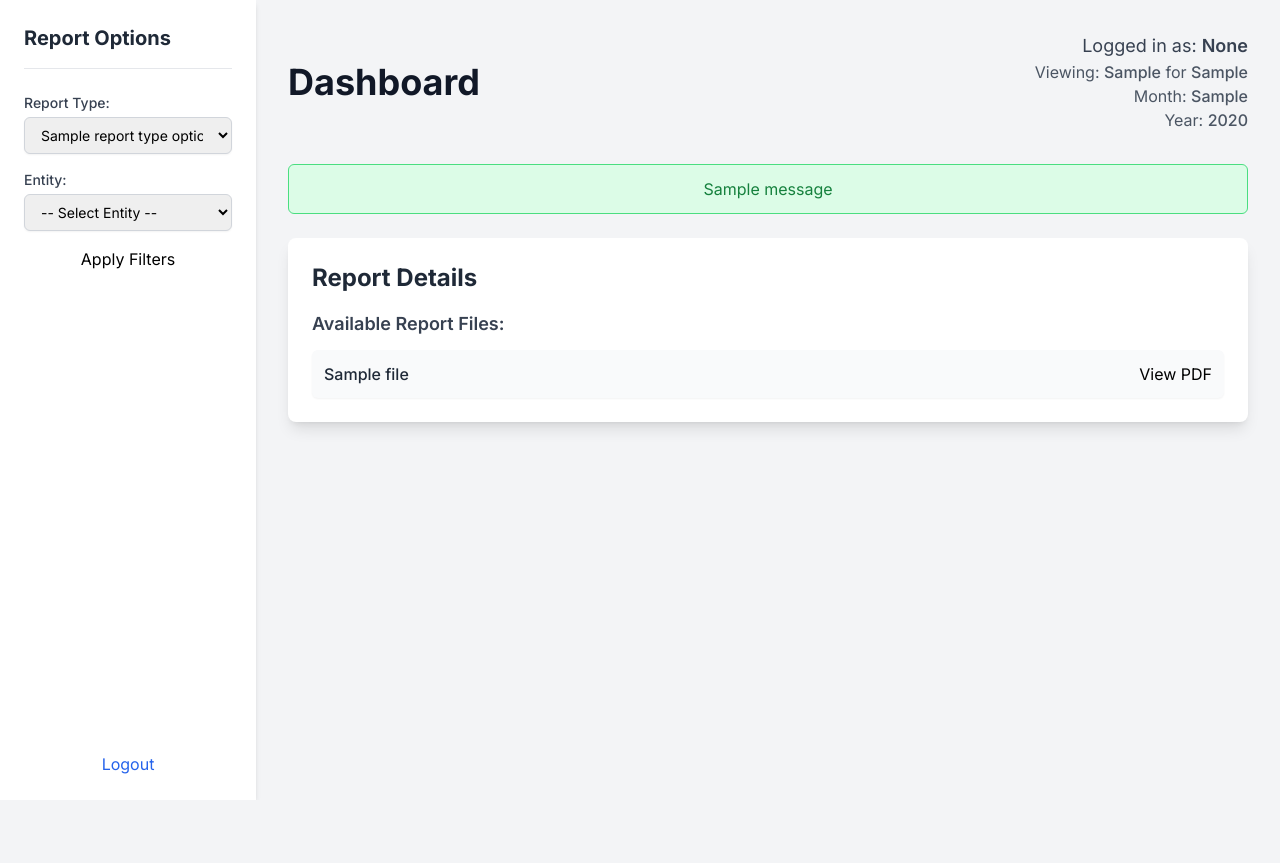
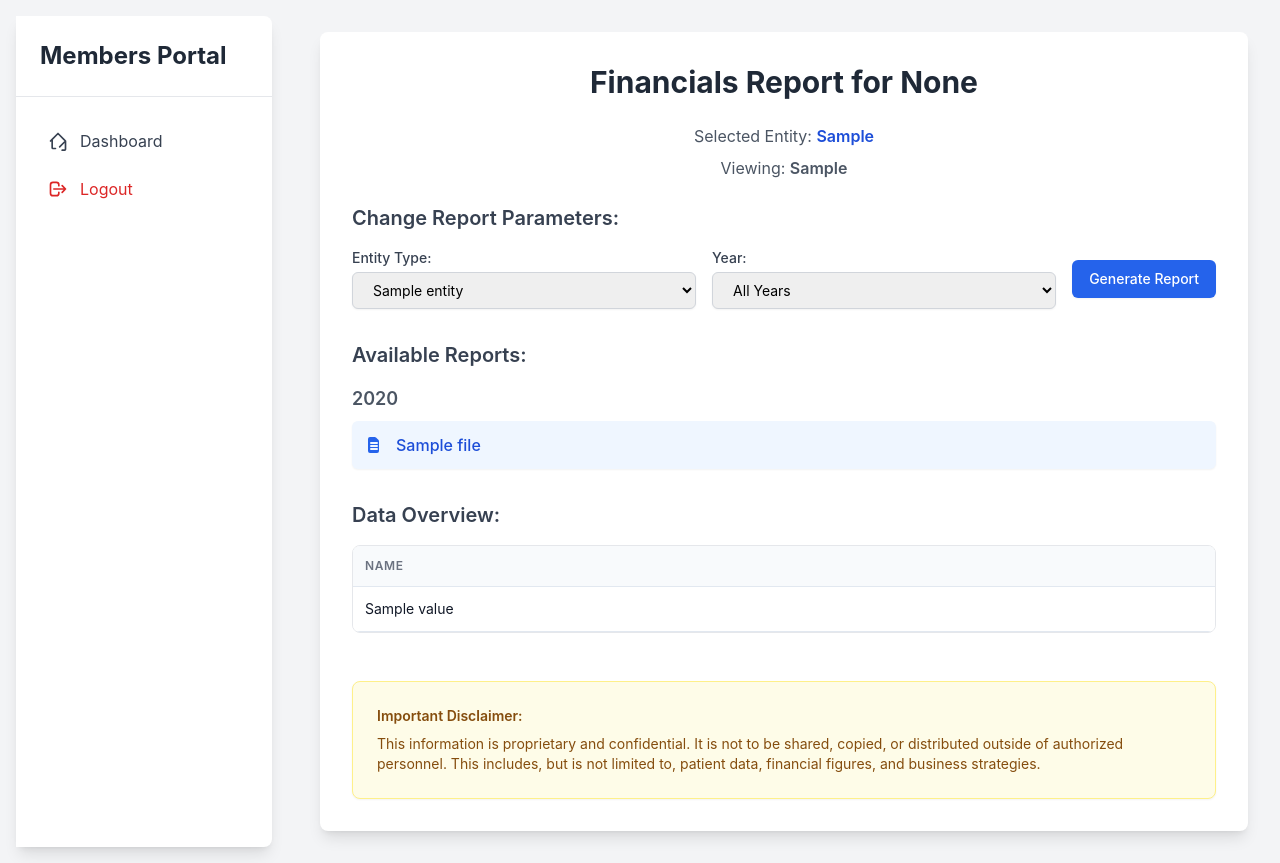
Before and after one commit to drsdass/Members_portal, a Flask app: template templates/dashboard.html in a window 1280 px wide. Before the commit the page ends 774 px from the top, so only its background shows below. Run offline with Flask 3, Linux system fonts and the light colour scheme; the template is opened without the code that fills it: most values are stand-ins (such as "Sample title", 1, 10 or a date in 2020); one stand-in notice (Sample message) is shown; parts of the project's set-up code (start-up, migrations or seed data) failed here and were passed over; some libraries are stand-ins or nearby versions.

Commit message:
Update dashboard.html

```diff
--- a/templates/dashboard.html
+++ b/templates/dashboard.html
@@ -3,160 +3,99 @@
 <head>
     <meta charset="UTF-8">
     <meta name="viewport" content="width=device-width, initial-scale=1.0">
-    <title>Dashboard - {{ session['username'] }}</title>
+    <title>Dashboard - Financials</title>
     <script src="https://cdn.tailwindcss.com"></script>
-    <link href="https://fonts.googleapis.com/css2?family=Inter:wght@300;400;500;600;700&display=swap" rel="stylesheet">
     <style>
         body { font-family: 'Inter', sans-serif; }
-        /* Custom styles for tables */
-        th, td {
-            padding: 12px 15px;
-            text-align: left;
-            border-bottom: 1px solid #e2e8f0; /* gray-200 */
-        }
-        th {
-            background-color: #f8fafc; /* gray-50 */
-            font-weight: 600; /* semi-bold */
-            color: #4a5568; /* gray-700 */
-            text-transform: uppercase;
-            font-size: 0.875rem; /* text-sm */
-        }
-        tr:hover {
-            background-color: #f0f4f8; /* blue-50 */
-        }
-        .btn {
-            @apply px-4 py-2 rounded-md font-medium text-sm;
-        }
-        .btn-primary {
-            @apply bg-blue-600 text-white hover:bg-blue-700 focus:outline-none focus:ring-2 focus:ring-offset-2 focus:ring-blue-500;
-        }
-        .btn-secondary {
-            @apply bg-gray-300 text-gray-800 hover:bg-gray-400 focus:outline-none focus:ring-2 focus:ring-offset-2 focus:ring-gray-500;
-        }
+        .table-auto { width: 100%; border-collapse: collapse; }
+        .table-auto th, .table-auto td { padding: 0.75rem; text-align: left; border-bottom: 1px solid #e2e8f0; }
+        .table-auto th { background-color: #f8fafc; font-weight: 600; }
     </style>
 </head>
-<body class="bg-gray-100 min-h-screen flex">
+<body class="bg-gray-100 flex">
+    {% extends 'base_dashboard.html' %}
 
-    <!-- Sidebar -->
-    <aside class="w-64 bg-white shadow-md p-6 flex flex-col justify-between">
-        <div>
-            <h3 class="text-xl font-bold text-gray-800 mb-6 border-b pb-4">Report Options</h3>
-            <form action="/select_report" method="post" class="space-y-4">
-                <div>
-                    <label for="report_type" class="block text-sm font-medium text-gray-700 mb-1">Report Type:</label>
-                    <select id="report_type" name="report_type" required
-                            class="mt-1 block w-full px-3 py-2 border border-gray-300 rounded-md shadow-sm focus:ring-blue-500 focus:border-blue-500 sm:text-sm">
-                        {% for type in available_report_types %}
-                            <option value="{{ type.value }}" {% if type.value == report_type %}selected{% endif %}>{{ type.name }}</option>
-                        {% endfor %}
-                    </select>
-                </div>
-                <div>
-                    <label for="entity_name" class="block text-sm font-medium text-gray-700 mb-1">Entity:</label>
+    {% block title %}Financials Report for {{ current_username }}{% endblock %}
+
+    {% block content %}
+    <div class="bg-white p-8 rounded-lg shadow-lg w-full">
+        <h2 class="text-3xl font-bold text-center text-gray-800 mb-6">Financials Report for {{ current_username }}</h2>
+        <p class="text-center text-gray-600 mb-2">Selected Entity: <span class="font-semibold text-blue-700">{{ selected_entity }}</span></p>
+        <p class="text-center text-gray-600 mb-6">Viewing: <span class="font-semibold">{{ report_type | capitalize }}</span></p>
+
+        <h3 class="text-xl font-semibold text-gray-700 mb-4">Change Report Parameters:</h3>
+        <form action="{{ url_for('dashboard') }}" method="POST" class="space-y-4 mb-8">
+            <input type="hidden" name="report_type" value="financials">
+            <div class="flex flex-wrap items-center gap-4">
+                <div class="flex-1 min-w-[150px]">
+                    <label for="entity_name" class="block text-sm font-medium text-gray-700 mb-1">Entity Type:</label>
                     <select id="entity_name" name="entity_name" required
-                            class="mt-1 block w-full px-3 py-2 border border-gray-300 rounded-md shadow-sm focus:ring-blue-500 focus:border-blue-500 sm:text-sm">
-                        <option value="">-- Select Entity --</option>
-                        {% for entity in master_entities %}
+                            class="mt-1 block w-full px-4 py-2 border border-gray-300 rounded-md shadow-sm focus:ring-blue-500 focus:border-blue-500 sm:text-sm">
+                        {% for entity in user_authorized_entities %}
                             <option value="{{ entity }}" {% if entity == selected_entity %}selected{% endif %}>{{ entity }}</option>
                         {% endfor %}
                     </select>
                 </div>
 
-                <!-- Month and Year selection only for Monthly Bonus Reports and Financial Reports -->
-                <div id="month-year-selection" class="space-y-4">
-                    <div>
-                        <label for="month" class="block text-sm font-medium text-gray-700 mb-1">Month:</label>
-                        <select id="month" name="month"
-                                class="mt-1 block w-full px-3 py-2 border border-gray-300 rounded-md shadow-sm focus:ring-blue-500 focus:border-blue-500 sm:text-sm">
-                            <option value="">All Months</option>
-                            {% for month_data in months %}
-                                <option value="{{ month_data.value }}" {% if month_data.value == selected_month %}selected{% endif %}>{{ month_data.name }}</option>
+                <div class="flex-1 min-w-[150px]">
+                    <label for="year" class="block text-sm font-medium text-gray-700 mb-1">Year:</label>
+                    <select id="year" name="year"
+                            class="mt-1 block w-full px-4 py-2 border border-gray-300 rounded-md shadow-sm focus:ring-blue-500 focus:border-blue-500 sm:text-sm">
+                        <option value="">All Years</option>
+                        {% for y in years %}
+                            <option value="{{ y }}" {% if y == selected_year %}selected{% endif %}>{{ y }}</option>
                         {% endfor %}
                     </select>
                 </div>
-                    <div>
-                        <label for="year" class="block text-sm font-medium text-gray-700 mb-1">Year:</label>
-                        <select id="year" name="year"
-                                class="mt-1 block w-full px-3 py-2 border border-gray-300 rounded-md shadow-sm focus:ring-blue-500 focus:border-blue-500 sm:text-sm">
-                            <option value="">All Years</option>
-                            {% for year_val in years %}
-                                <option value="{{ year_val }}" {% if year_val == selected_year|int %}selected{% endif %}>{{ year_val }}</option>
-                            {% endfor %}
-                        </select>
+
+                <div class="flex-shrink-0">
+                    <button type="submit"
+                            class="w-full flex justify-center py-2 px-4 border border-transparent rounded-md shadow-sm text-sm font-medium text-white bg-blue-600 hover:bg-blue-700 focus:outline-none focus:ring-2 focus:ring-offset-2 focus:ring-blue-500">
+                        Generate Report
+                    </button>
                 </div>
             </div>
+        </form>
 
-                <button type="submit" class="w-full btn btn-primary">
-                    Apply Filters
-                </button>
-            </form>
-        </div>
-
-        <div class="mt-6 text-center">
-            <a href="/logout" class="text-blue-600 hover:underline">Logout</a>
-        </div>
-    </aside>
-
-    <!-- Main Content -->
-    <main class="flex-1 p-8">
-        <header class="flex justify-between items-center mb-8">
-            <h1 class="text-4xl font-extrabold text-gray-900">Dashboard</h1>
-            <div class="text-right">
-                <p class="text-lg text-gray-700">Logged in as: <span class="font-semibold">{{ current_username }}</span></p>
-                <p class="text-md text-gray-600">Viewing: <span class="font-medium">{{ report_type | replace('_', ' ') | title }}</span> for <span class="font-medium">{{ selected_entity }}</span></p>
-                {% if selected_month %}
-                    <p class="text-md text-gray-600">Month: <span class="font-medium">{{ selected_month }}</span></p>
-                {% endif %}
-                {% if selected_year %}
-                    <p class="text-md text-gray-600">Year: <span class="font-medium">{{ selected_year }}</span></p>
-                {% endif %}
-            </div>
-        </header>
-
-        <!-- Flash messages -->
-        {% with messages = get_flashed_messages(with_categories=true) %}
-            {% if messages %}
-                <div class="mb-6 space-y-3">
-                    {% for category, message in messages %}
-                        <p class="{% if category == 'error' %}bg-red-100 border border-red-400 text-red-700{% elif category == 'success' %}bg-green-100 border border-green-400 text-green-700{% else %}bg-blue-100 border border-blue-400 text-blue-700{% endif %} px-4 py-3 rounded-md text-center">
-                            {{ message }}
-                        </p>
-                    {% endfor %}
-                </div>
-            {% endif %}
-        {% endwith %}
-
-        <section class="bg-white p-6 rounded-lg shadow-lg">
-            <h2 class="text-2xl font-bold text-gray-800 mb-4">Report Details</h2>
-
-            {% if report_type == 'patient_reports' %}
-                <p class="text-gray-700">This section is for patient-specific reports. Please use the "Patient Reports" section or log in as a patient to view individual lab results.</p>
-            {% elif files %}
-                <h4 class="text-lg font-semibold text-gray-700 mb-3">Available Report Files:</h4>
-                <ul class="space-y-3">
-                    {% for file in files %}
-                        <li class="flex items-center justify-between bg-gray-50 p-3 rounded-md shadow-sm">
-                            <span class="text-gray-800 font-medium">{{ file.name }}</span>
-                            <a href="{{ url_for('static', filename=file.filename) }}" target="_blank" class="btn btn-primary btn-sm">View PDF</a>
+        <h3 class="text-xl font-semibold text-gray-700 mb-4">Available Reports:</h3>
+        {% if files %}
+            {% for year, reports in files.items() %}
+                <h4 class="text-lg font-semibold text-gray-600 mt-4 mb-2">{{ year }}</h4>
+                <ul class="space-y-2 mb-4">
+                    {% for file in reports %}
+                        <li class="flex items-center bg-blue-50 p-3 rounded-md shadow-sm">
+                            <svg class="w-5 h-5 text-blue-600 mr-3" fill="currentColor" viewBox="0 0 20 20" xmlns="http://www.w3.org/2000/svg"><path fill-rule="evenodd" d="M4 4a2 2 0 012-2h4.586A2 2 0 0112 2.414L14.586 5A2 2 0 0115 6.414V16a2 2 0 01-2 2H6a2 2 0 01-2-2V4zm2 10a1 1 0 011-1h6a1 1 0 110 2H7a1 1 0 01-1-1zm0-3a1 1 0 011-1h6a1 1 0 110 2H7a1 1 0 01-1-1zm0-3a1 1 0 011-1h6a1 1 0 110 2H7a1 1 0 01-1-1z" clip-rule="evenodd"></path></svg>
+                            <a href="{{ file.webViewLink }}" target="_blank" class="text-blue-700 hover:underline font-medium">
+                                {{ file.name }}
+                            </a>
                         </li>
                     {% endfor %}
                 </ul>
-            {% elif data %}
-                <h4 class="text-lg font-semibold text-gray-700 mb-3">Report Data Preview:</h4>
-                <div class="overflow-x-auto">
-                    <table class="min-w-full bg-white border border-gray-200 rounded-lg shadow-sm">
-                        <thead>
+            {% endfor %}
+        {% else %}
+            <p class="text-gray-600 text-center">No financial report files are currently available for the selected year or entity.</p>
+        {% endif %}
+
+        <h3 class="text-xl font-semibold text-gray-700 mt-8 mb-4">Data Overview:</h3>
+        {% if data %}
+            <div class="overflow-x-auto rounded-lg border border-gray-200">
+                <table class="table-auto min-w-full divide-y divide-gray-200">
+                    <thead class="bg-gray-50">
                         <tr>
                             {% for key in data[0].keys() %}
-                                    <th>{{ key | replace('_', ' ') | title }}</th>
+                                {% if key != 'Username' and key != 'PatientID' %} {# Do not display 'Username' or 'PatientID' #}
+                                    <th scope="col" class="px-6 py-3 text-left text-xs font-medium text-gray-500 uppercase tracking-wider">{{ key | replace('_', ' ') | title }}</th>
+                                {% endif %}
                             {% endfor %}
                         </tr>
                     </thead>
-                        <tbody>
+                    <tbody class="bg-white divide-y divide-gray-200">
                         {% for row in data %}
                             <tr>
-                                    {% for value in row.values() %}
-                                        <td>{{ value }}</td>
+                                {% for key, value in row.items() %}
+                                    {% if key != 'Username' and key != 'PatientID' %} {# Do not display 'Username' or 'PatientID' #}
+                                        <td class="px-6 py-4 whitespace-nowrap text-sm text-gray-900">{{ value }}</td>
+                                    {% endif %}
                                 {% endfor %}
                             </tr>
                         {% endfor %}
@@ -164,32 +103,15 @@
                 </table>
             </div>
         {% else %}
-                <p class="text-gray-700">No reports found for your current selection criteria. Please try selecting a different month, year, or report type.</p>
+            <p class="text-gray-600 text-center">No tabular data available for your selected entity or report type.</p>
         {% endif %}
-        </section>
-    </main>
 
-    <script>
-        // JavaScript to show/hide month and year selection based on report type
-        document.addEventListener('DOMContentLoaded', function() {
-            const reportTypeSelect = document.getElementById('report_type');
-            const monthYearSelection = document.getElementById('month-year-selection');
-
-            function toggleMonthYearVisibility() {
-                const selectedReportType = reportTypeSelect.value;
-                if (selectedReportType === 'monthly_bonus_reports' || selectedReportType === 'financial_reports' || selectedReportType === 'requisition_reports') {
-                    monthYearSelection.style.display = 'block';
-                } else {
-                    monthYearSelection.style.display = 'none';
-                }
-            }
-
-            // Set initial visibility
-            toggleMonthYearVisibility();
-
-            // Add event listener for changes
-            reportTypeSelect.addEventListener('change', toggleMonthYearVisibility);
-        });
-    </script>
+        {# Disclaimer Section #}
+        <div class="mt-12 p-6 bg-yellow-50 border border-yellow-200 text-yellow-800 rounded-lg shadow-sm text-sm">
+            <p class="font-semibold mb-2">Important Disclaimer:</p>
+            <p>This information is proprietary and confidential. It is not to be shared, copied, or distributed outside of authorized personnel. This includes, but is not limited to, patient data, financial figures, and business strategies.</p>
+        </div>
+    </div>
+    {% endblock %}
 </body>
 </html>
```
Lines whose indentation alone changed are shown as unchanged.
